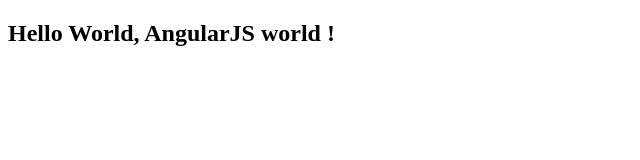
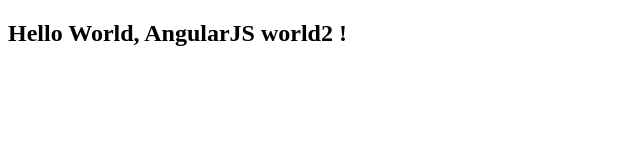
Before and after one commit to boganatar/Angulag, a plain HTML site: page HelloWorld/index.html in a window 1280 px wide. Shown: the full height of the page, 0-640 px from the left. Drawn offline with Linux system fonts and the light colour scheme.

Commit message:
hello angular

```diff
--- a/HelloWorld/index.html
+++ b/HelloWorld/index.html
@@ -13,7 +13,7 @@
 angular.module("myapp", [])
 .controller("HelloController", function($scope){
 $scope.helloTo = {};
-$scope.helloTo.title = "World, AngularJS world";
+$scope.helloTo.title = "World, AngularJS world2";
 });
 </script>
 </body>
```
